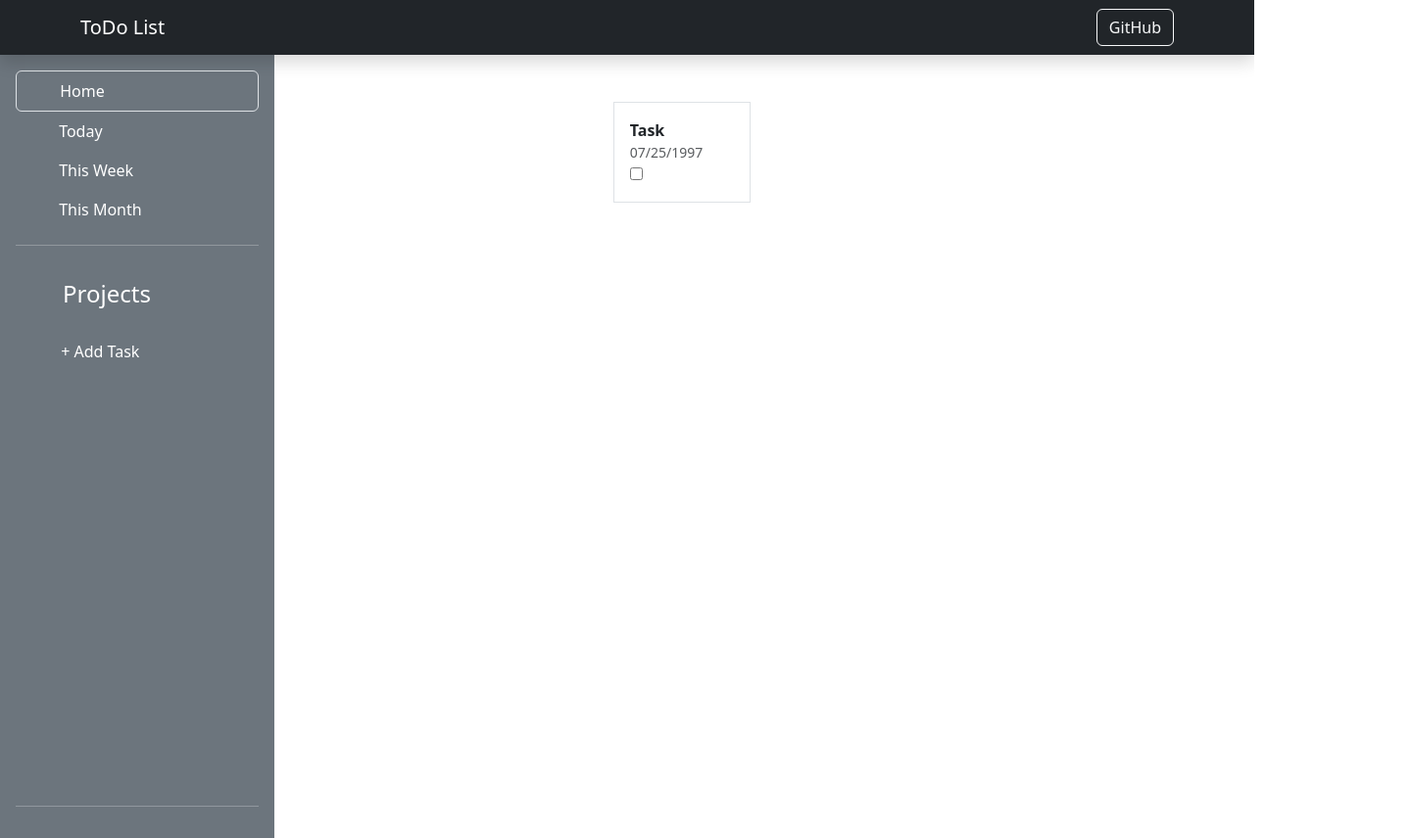
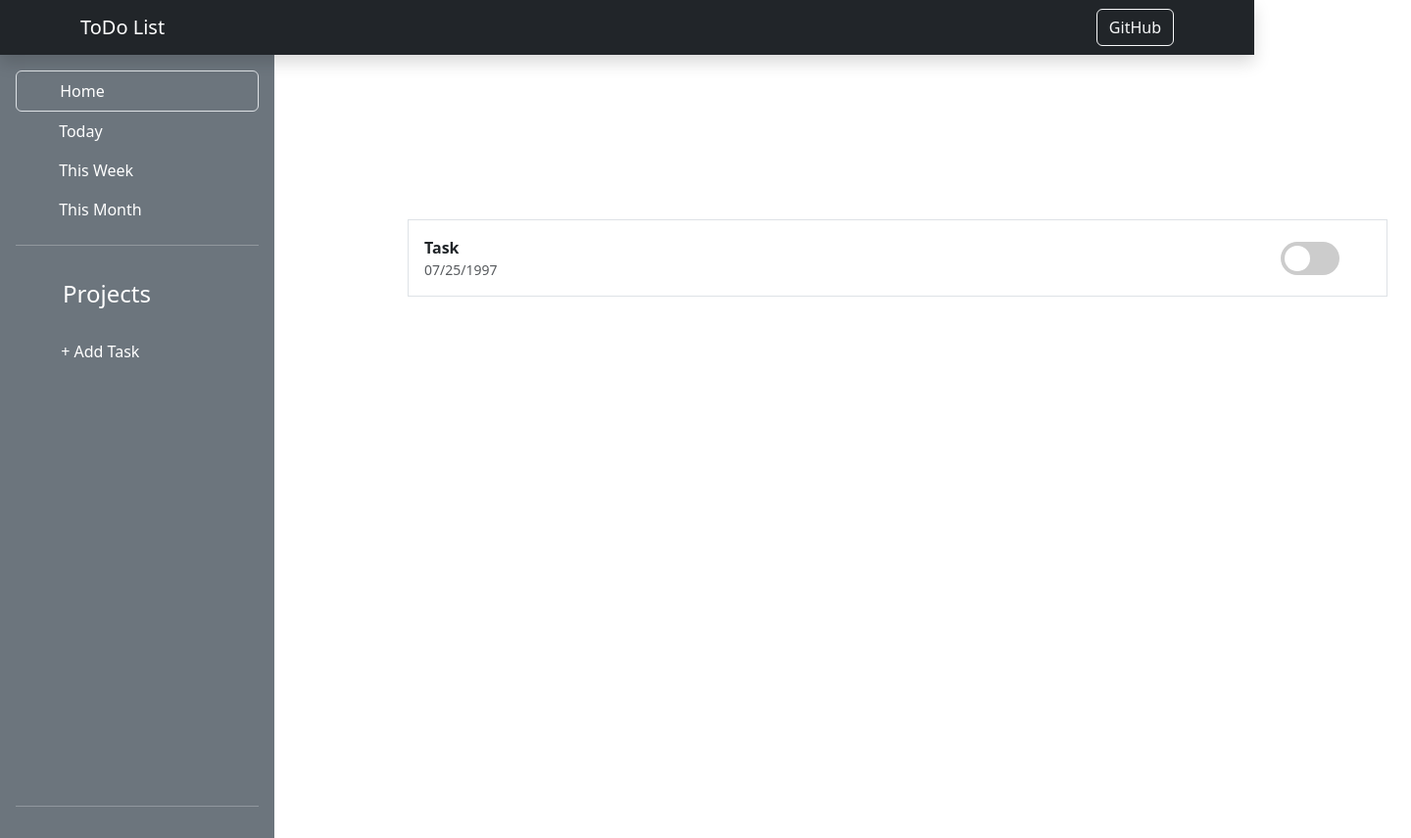
Before and after one commit to gonna-boop/ToDo-List, a plain HTML site: page index.html in a window 1280 px wide. Shown: the whole page at 98% size, 1440 px wide, since content can reach past the window. Drawn offline with nearby package versions, Linux system fonts and the light colour scheme.

Commit message:
update styling of html items

```diff
--- a/styles.css
+++ b/styles.css
@@ -16,9 +16,80 @@ html, body {
   width: 100vh;
 }
 
-/* .task-list {
+.task-list {
     margin-top: 15%;
     margin-left: 10%;
     display: flex;
     justify-content: space-between;
-} */
+}
+
+#single-task {
+    display: flex;
+    justify-content: space-between;
+    width: 125vh;
+    align-items: center;
+}
+
+
+/* The switch - the box around the slider */
+.switch {
+    position: relative;
+    display: inline-block;
+    width: 60px;
+    height: 34px;
+  }
+
+  /* Hide default HTML checkbox */
+  .switch input {
+    opacity: 0;
+    width: 0;
+    height: 0;
+  }
+
+  /* The slider */
+  .slider {
+    position: absolute;
+    cursor: pointer;
+    top: 0;
+    left: 0;
+    right: 0;
+    bottom: 0;
+    background-color: #ccc;
+    -webkit-transition: .4s;
+    transition: .4s;
+  }
+
+  .slider:before {
+    position: absolute;
+    content: "";
+    height: 26px;
+    width: 26px;
+    left: 4px;
+    bottom: 4px;
+    background-color: white;
+    -webkit-transition: .4s;
+    transition: .4s;
+  }
+
+  input:checked + .slider {
+    background-color: #14972a;
+  }
+
+  input:focus + .slider {
+    box-shadow: 0 0 1px #14972a;
+  }
+
+  input:checked + .slider:before {
+    -webkit-transform: translateX(26px);
+    -ms-transform: translateX(26px);
+    transform: translateX(26px);
+  }
+
+  /* Rounded sliders */
+  .slider.round {
+    border-radius: 34px;
+  }
+
+  .slider.round:before {
+    border-radius: 50%;
+  }
```
